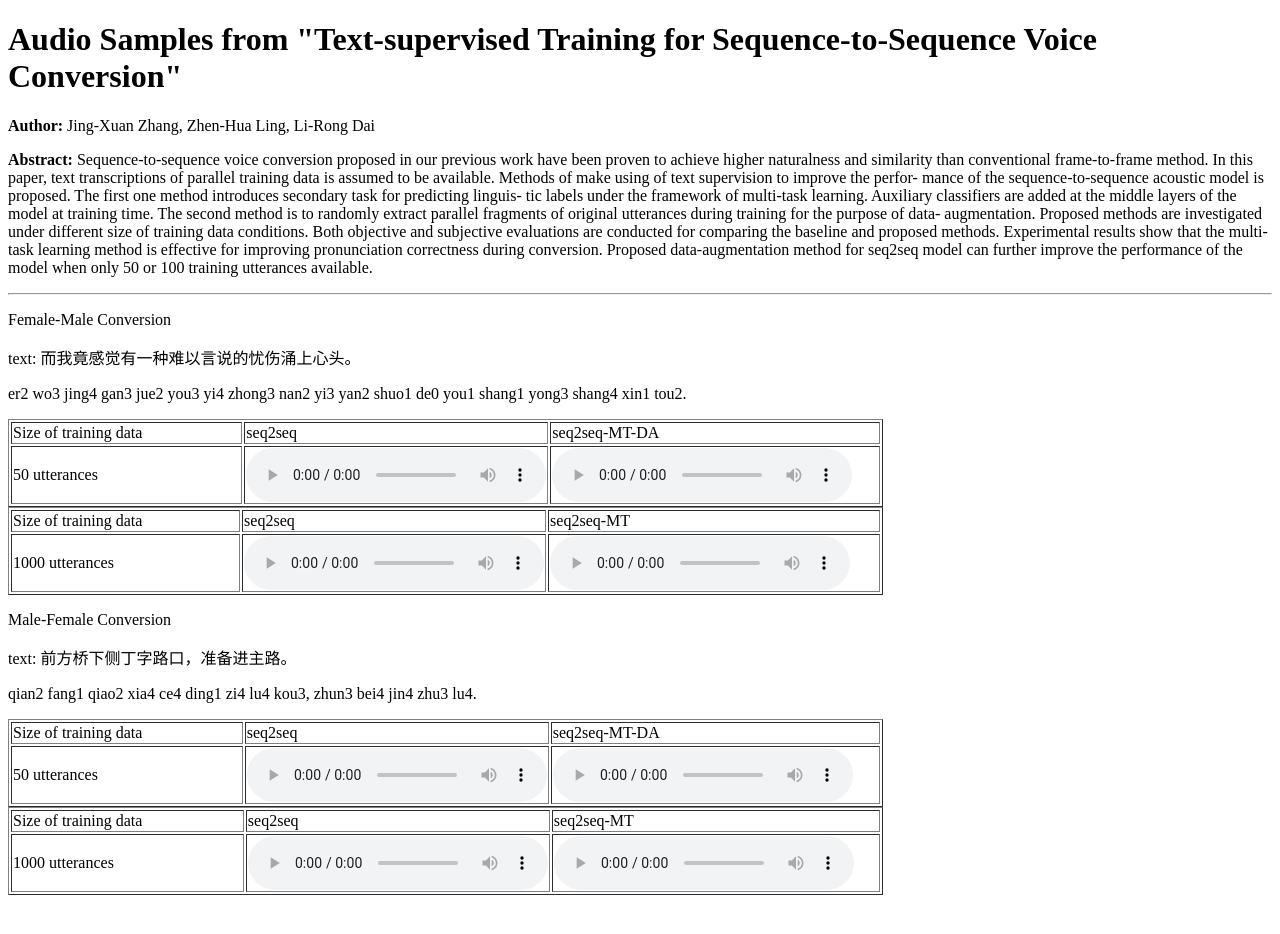
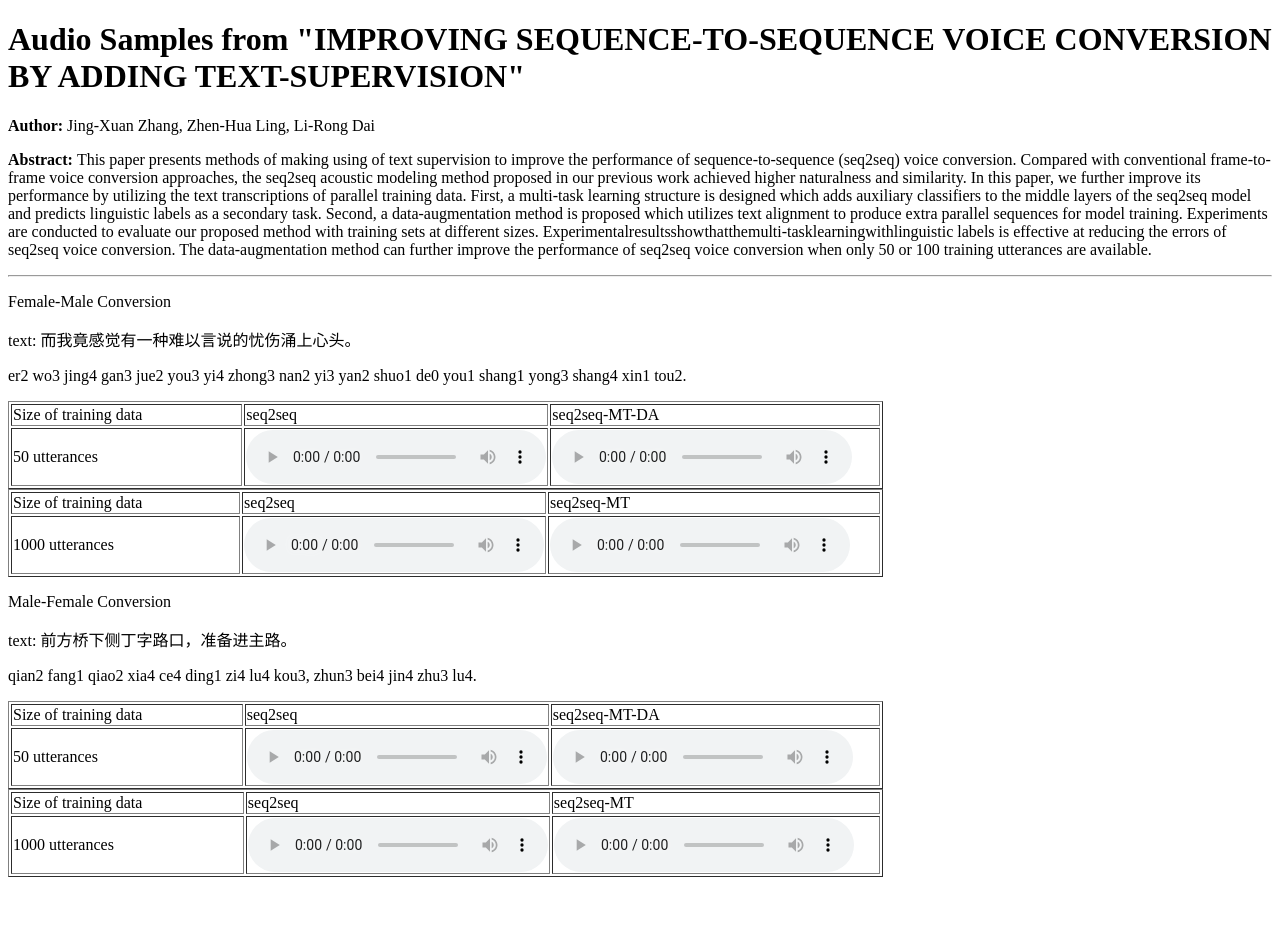
Before and after one commit to jxzhanggg/Text-supervised-Seq2SeqVC, a plain HTML site: page index.html in a window 1280 px wide. Drawn offline with Linux system fonts and the light colour scheme.

Commit message:
Update index.html
Edit the title and abstract of the paper V5.0

```diff
--- a/index.html
+++ b/index.html
@@ -2,13 +2,14 @@
 <html xmlns="http://www.w3.org/1999/xhtml">
 <head>
 <meta http-equiv="Content-Type" content="text/html; charset=utf-8" />
-<title>无标题文档</title>
+<title>Text-supervised-Seq2seqVC</title>
 </head>
 
 <body>
-<h1>Audio Samples from &quot;Text-supervised Training for Sequence-to-Sequence Voice Conversion&quot;</h1>
+<h1>Audio Samples from &quot;IMPROVING SEQUENCE-TO-SEQUENCE VOICE CONVERSION BY ADDING
+TEXT-SUPERVISION&quot;</h1>
 <p><strong>Author: </strong>Jing-Xuan Zhang, Zhen-Hua Ling, Li-Rong Dai</p>
-<p><strong>Abstract: </strong>Sequence-to-sequence voice conversion proposed in our previous work have been proven to achieve higher naturalness and similarity than conventional frame-to-frame method. In this paper, text transcriptions of parallel training data is assumed to be available. Methods of make using of text supervision to improve the perfor- mance of the sequence-to-sequence acoustic model is proposed. The first one method introduces secondary task for predicting linguis- tic labels under the framework of multi-task learning. Auxiliary classifiers are added at the middle layers of the model at training time. The second method is to randomly extract parallel fragments of original utterances during training for the purpose of data- augmentation. Proposed methods are investigated under different size of training data conditions. Both objective and subjective evaluations are conducted for comparing the baseline and proposed methods. Experimental results show that the multi-task learning method is effective for improving pronunciation correctness during conversion. Proposed data-augmentation method for seq2seq model can further improve the performance of the model when only 50 or 100 training utterances available.</p>
+<p><strong>Abstract: </strong>This paper presents methods of making using of text supervision to improve the performance of sequence-to-sequence (seq2seq) voice conversion. Compared with conventional frame-to-frame voice conversion approaches, the seq2seq acoustic modeling method proposed in our previous work achieved higher naturalness and similarity. In this paper, we further improve its performance by utilizing the text transcriptions of parallel training data. First, a multi-task learning structure is designed which adds auxiliary classifiers to the middle layers of the seq2seq model and predicts linguistic labels as a secondary task. Second, a data-augmentation method is proposed which utilizes text alignment to produce extra parallel sequences for model training. Experiments are conducted to evaluate our proposed method with training sets at different sizes. Experimentalresultsshowthatthemulti-tasklearningwithlinguistic labels is effective at reducing the errors of seq2seq voice conversion. The data-augmentation method can further improve the performance of seq2seq voice conversion when only 50 or 100 training utterances are available.</p>
 <hr />
 <p>Female-Male Conversion</p>
 <p>text: 而我竟感觉有一种难以言说的忧伤涌上心头。</p>
```
